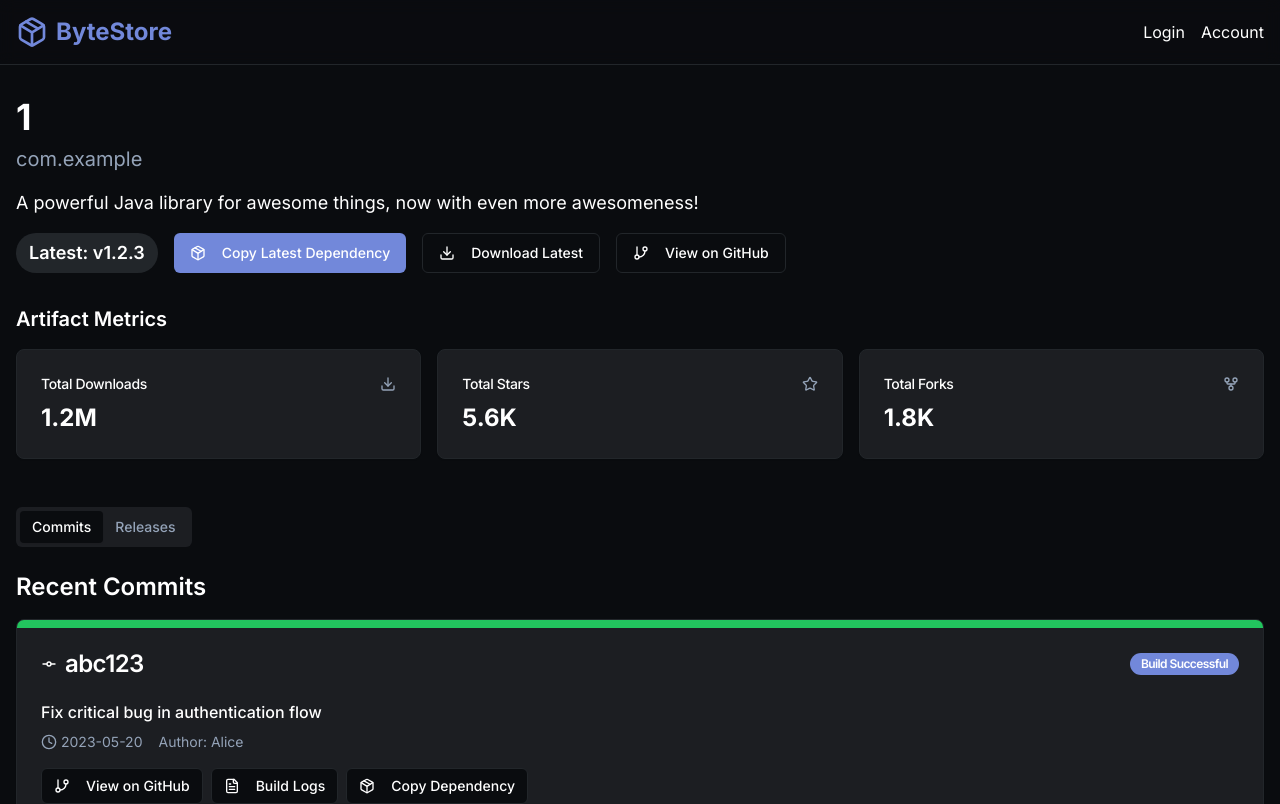
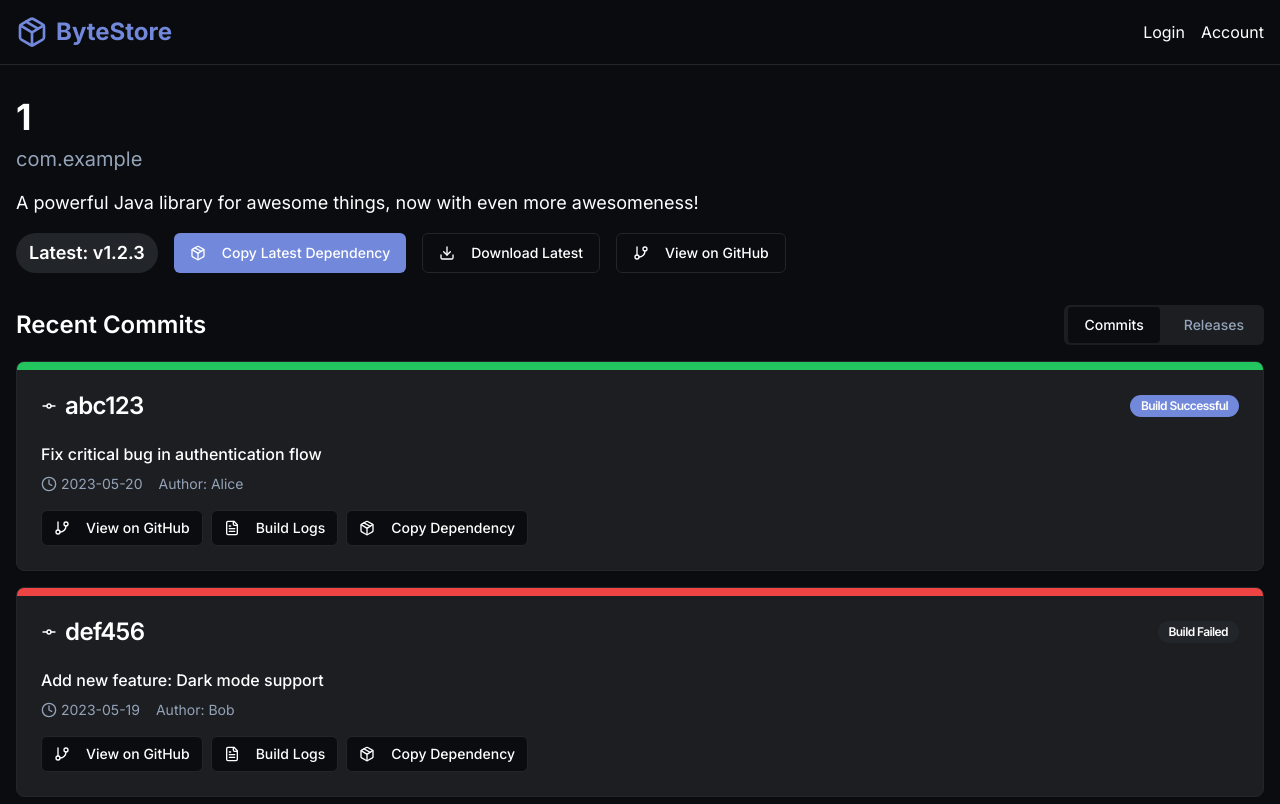
Before and after one commit to snowypy/artifacts, a Next.js app: page /projects/1/1 in a window 1280 px wide. Shown: the top 804 px of the page. Built offline with nearby package versions, Linux system fonts and the light colour scheme.

Commit message:
Removed Artifact Statistics and moved Commit/Release slider to a nicer position (adjacent to the text)

```diff
--- a/app/projects/[username]/[project]/page.tsx
+++ b/app/projects/[username]/[project]/page.tsx
@@ -76,6 +76,7 @@ export default function ArtifactPage() {
     const [error, setError] = useState<string | null>(null);
     const [isModalOpen, setIsModalOpen] = useState<boolean>(false);
     const [selectedDependency, setSelectedDependency] = useState<{ version: string; isCommit: boolean } | null>(null);
+    const [activeTab, setActiveTab] = useState<string>('commits');
 
     useEffect(() => {
         const fetchArtifact = async () => {
@@ -166,9 +167,9 @@ export default function ArtifactPage() {
         <div className="min-h-screen bg-background">
             <main className="container mx-auto px-4 py-8">
                 <motion.div
-                    initial={{ opacity: 0, y: 20 }}
-                    animate={{ opacity: 1, y: 0 }}
-                    transition={{ duration: 0.5 }}
+                    initial={{opacity: 0, y: 20}}
+                    animate={{opacity: 1, y: 0}}
+                    transition={{duration: 0.5}}
                     className="mb-8"
                 >
                     <h1 className="text-4xl font-bold mb-2">{artifact.name}</h1>
@@ -179,7 +180,7 @@ export default function ArtifactPage() {
                             Latest: v{artifact.latestVersion}
                         </Badge>
                         <Button onClick={() => {
-                            setSelectedDependency({ version: artifact.latestVersion, isCommit: false });
+                            setSelectedDependency({version: artifact.latestVersion, isCommit: false});
                             setIsModalOpen(true);
                         }}>
                             <Package className="mr-2 h-4 w-4"/>
@@ -198,55 +199,25 @@ export default function ArtifactPage() {
                     </div>
                 </motion.div>
 
-                <section className="mb-12">
-                    <h2 className="text-xl font-semibold mb-4">Artifact Metrics</h2>
-                    <div className="grid grid-cols-1 md:grid-cols-3 gap-4">
-                        <Card className="bg-card">
-                            <CardHeader className="flex flex-row items-center justify-between space-y-0 pb-2">
-                                <CardTitle className="text-sm font-medium">Total Downloads</CardTitle>
-                                <Download className="h-4 w-4 text-muted-foreground" />
-                            </CardHeader>
-                            <CardContent>
-                                <div className="text-2xl font-bold">{artifact.totalDownloads}</div>
-                            </CardContent>
-                        </Card>
-                        <Card className="bg-card">
-                            <CardHeader className="flex flex-row items-center justify-between space-y-0 pb-2">
-                                <CardTitle className="text-sm font-medium">Total Stars</CardTitle>
-                                <Star className="h-4 w-4 text-muted-foreground" />
-                            </CardHeader>
-                            <CardContent>
-                                <div className="text-2xl font-bold">{artifact.totalStars}</div>
-                            </CardContent>
-                        </Card>
-                        <Card className="bg-card">
-                            <CardHeader className="flex flex-row items-center justify-between space-y-0 pb-2">
-                                <CardTitle className="text-sm font-medium">Total Forks</CardTitle>
-                                <GitFork className="h-4 w-4 text-muted-foreground" />
-                            </CardHeader>
-                            <CardContent>
-                                <div className="text-2xl font-bold">{artifact.totalForks}</div>
-                            </CardContent>
-                        </Card>
+                <Tabs defaultValue="commits" className="mb-12" onValueChange={setActiveTab}>
+                    <div className="flex justify-between items-center mb-4">
+                        <h2 className="text-2xl font-semibold">{activeTab === 'commits' ? 'Recent Commits' : 'Releases'}</h2>
+                        <TabsList className="flex space-x-2">
+                            <TabsTrigger value="commits" className="px-4 py-2 rounded">Commits</TabsTrigger>
+                            <TabsTrigger value="releases" className="px-4 py-2 rounded">Releases</TabsTrigger>
+                        </TabsList>
                     </div>
-                </section>
-
-                <Tabs defaultValue="commits" className="mb-12">
-                    <TabsList className="mb-4">
-                        <TabsTrigger value="commits">Commits</TabsTrigger>
-                        <TabsTrigger value="releases">Releases</TabsTrigger>
-                    </TabsList>
                     <TabsContent value="commits">
-                        <h2 className="text-2xl font-semibold mb-4">Recent Commits</h2>
                         <div className="space-y-4">
                             {artifact.commits.map((commit, index) => (
                                 <motion.div
                                     key={commit.id}
-                                    initial={{ opacity: 0, y: 20 }}
-                                    animate={{ opacity: 1, y: 0 }}
-                                    transition={{ duration: 0.3, delay: index * 0.1 }}
+                                    initial={{opacity: 0, y: 20}}
+                                    animate={{opacity: 1, y: 0}}
+                                    transition={{duration: 0.3, delay: index * 0.1}}
                                 >
-                                    <Card className="overflow-hidden bg-card hover:shadow-md transition-shadow duration-300">
+                                    <Card
+                                        className="overflow-hidden bg-card hover:shadow-md transition-shadow duration-300">
                                         <div className={`h-2 ${getStatusColor(commit.buildStatus)}`}/>
                                         <CardHeader>
                                             <CardTitle className="flex justify-between items-center">
@@ -254,7 +225,8 @@ export default function ArtifactPage() {
                                             <GitCommit className="mr-2 h-4 w-4"/>
                                             {commit.id.substring(0, 7)}
                                         </span>
-                                                <Badge variant={commit.buildStatus === 'success' ? 'default' : 'secondary'}>
+                                                <Badge
+                                                    variant={commit.buildStatus === 'success' ? 'default' : 'secondary'}>
                                                     {getBuildStatusText(commit.buildStatus)}
                                                 </Badge>
                                             </CardTitle>
@@ -273,7 +245,8 @@ export default function ArtifactPage() {
                                             <div className="mt-4 flex flex-wrap gap-2 justify-between">
                                                 <div className="flex flex-wrap gap-2">
                                                     <Button variant="outline" size="sm" asChild>
-                                                        <a href={`${artifact.githubUrl}/commit/${commit.id}`} target="_blank" rel="noopener noreferrer">
+                                                        <a href={`${artifact.githubUrl}/commit/${commit.id}`}
+                                                           target="_blank" rel="noopener noreferrer">
                                                             <GitBranch className="mr-2 h-4 w-4"/>
                                                             View on GitHub
                                                         </a>
@@ -288,7 +261,7 @@ export default function ArtifactPage() {
                                                         variant="outline"
                                                         size="sm"
                                                         onClick={() => {
-                                                            setSelectedDependency({ version: commit.id, isCommit: true });
+                                                            setSelectedDependency({version: commit.id, isCommit: true});
                                                             setIsModalOpen(true);
                                                         }}
                                                     >
@@ -297,7 +270,9 @@ export default function ArtifactPage() {
                                                     </Button>
                                                 </div>
                                                 {commit.buildStatus === 'not_built' && (
-                                                    <Button variant="default" size="sm" className="bg-blue-500 hover:bg-blue-600 text-white" onClick={() => handleBuild(commit.id)}>
+                                                    <Button variant="default" size="sm"
+                                                            className="bg-blue-500 hover:bg-blue-600 text-white"
+                                                            onClick={() => handleBuild(commit.id)}>
                                                         <FileText className="mr-2 h-4 w-4"/>
                                                         Request Build
                                                     </Button>
@@ -310,16 +285,16 @@ export default function ArtifactPage() {
                         </div>
                     </TabsContent>
                     <TabsContent value="releases">
-                        <h2 className="text-2xl font-semibold mb-4">Releases</h2>
                         <div className="space-y-4">
                             {artifact.versions.map((version, index) => (
                                 <motion.div
                                     key={version.version}
-                                    initial={{ opacity: 0, y: 20 }}
-                                    animate={{ opacity: 1, y: 0 }}
-                                    transition={{ duration: 0.3, delay: index * 0.1 }}
+                                    initial={{opacity: 0, y: 20}}
+                                    animate={{opacity: 1, y: 0}}
+                                    transition={{duration: 0.3, delay: index * 0.1}}
                                 >
-                                    <Card className="overflow-hidden bg-card hover:shadow-md transition-shadow duration-300">
+                                    <Card
+                                        className="overflow-hidden bg-card hover:shadow-md transition-shadow duration-300">
                                         <div className={`h-2 ${getStatusColor(version.status)}`}/>
                                         <CardHeader>
                                             <CardTitle className="flex justify-between items-center">
@@ -327,7 +302,8 @@ export default function ArtifactPage() {
                                             <Tag className="mr-2 h-4 w-4"/>
                                             v{version.version}
                                         </span>
-                                                <Badge variant={version.status === 'success' ? 'default' : 'destructive'}>
+                                                <Badge
+                                                    variant={version.status === 'success' ? 'default' : 'destructive'}>
                                                     {version.status}
                                                 </Badge>
                                             </CardTitle>
@@ -348,7 +324,10 @@ export default function ArtifactPage() {
                                                     variant="outline"
                                                     size="sm"
                                                     onClick={() => {
-                                                        setSelectedDependency({ version: version.version, isCommit: false });
+                                                        setSelectedDependency({
+                                                            version: version.version,
+                                                            isCommit: false
+                                                        });
                                                         setIsModalOpen(true);
                                                     }}
                                                 >
@@ -356,7 +335,8 @@ export default function ArtifactPage() {
                                                     Copy Dependency
                                                 </Button>
                                                 <Button variant="outline" size="sm" asChild>
-                                                    <a href={`${artifact.githubUrl}/releases/tag/v${version.version}`} target="_blank" rel="noopener noreferrer">
+                                                    <a href={`${artifact.githubUrl}/releases/tag/v${version.version}`}
+                                                       target="_blank" rel="noopener noreferrer">
                                                         <GitBranch className="mr-2 h-4 w-4"/>
                                                         View on GitHub
                                                     </a>
```
Lines whose indentation alone changed are shown as unchanged.
